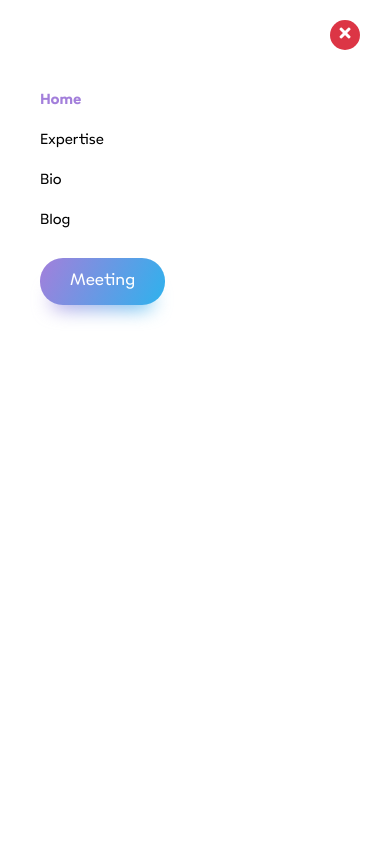
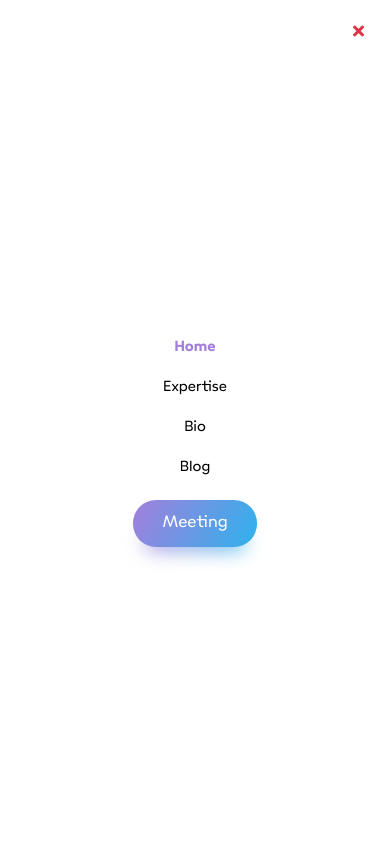
Before and after one commit to faysalchowdhury99/nihal, a website: page src/index.html in a window 390 px wide. Both pictures are taken after a click on the button 340 px from the left and 169 px from the top of the page. Shown: the top 843 px of the page. Drawn offline with nearby package versions, Linux system fonts and the light colour scheme.

Commit message:
Re Design Mobile Menu

```diff
--- a/src/css/responsive.scss
+++ b/src/css/responsive.scss
@@ -2,15 +2,15 @@
   /* =========  Header Section ========= */
   #header-section {
     .navbar-toggler {
-      width: 40px;
-      height: 40px;
-      line-height: 40px;
-      text-align: center;
-      border-radius: 50% !important;
-      padding: 0 !important;
-      background-color: #a37fdb;
       .fa-bars {
-        color: #ffffff;
+        color: #21243d;
+        background-color: #f9f9f9;
+        width: 40px;
+        height: 40px;
+        line-height: 40px;
+        text-align: center;
+        border-radius: 50% !important;
+        padding: 0 !important;
       }
     }
     .navbar {
@@ -24,14 +24,18 @@
         left: 0;
         width: 100%;
         height: 100%;
-        padding: 20px 30px !important;
-        .hide-menu {
-          width: 30px;
-          height: 30px;
-          line-height: 31px;
-          text-align: center;
-          border-radius: 50% !important;
-          padding: 0 !important;
+        &.show-menu {
+          display: flex !important;
+          flex-direction: column;
+          align-items: center;
+          justify-content: center;
+        }
+        &.hide-menu {
+          display: none !important;
+        }
+        .hide-menu-btn-box {
+          right: 20px;
+          top: 20px;
         }
         .navbar-nav {
           margin-top: 30px !important;
@@ -46,14 +50,9 @@
         }
         .navbar-button {
           .button {
-            margin-top: 10px;
+            margin: 0;
+            margin-top: 5px;
           }
-        }
-        &.show-menu {
-          display: block !important;
-        }
-        &.hide-menu {
-          display: none !important;
         }
       }
     }
--- a/src/index.html
+++ b/src/index.html
@@ -69,16 +69,18 @@
       >
         <div class="container">
           <a class="navbar-brand" href="index.html">Ni.hal</a>
-          <button class="navbar-toggler" type="button">
+          <button class="navbar-toggler show-menu-btn p-0" type="button">
             <span class="fas fa-bars"></span>
           </button>
           <div class="collapse navbar-collapse align-items-center">
-            <div class="text-end d-lg-none">
-              <button class="hide-menu border-0 bg-danger">
-                <i class="fas fa-times text-white"></i>
+            <div class="hide-menu-btn-box text-end d-lg-none fixed-top">
+              <button class="hide-menu-btn border-0 bg-white">
+                <i class="fas fa-times text-danger"></i>
               </button>
             </div>
-            <ul class="navbar-nav ms-auto mb-2 mb-lg-0">
+            <ul
+              class="navbar-nav text-center text-lg-start ms-lg-auto mb-2 mb-lg-0"
+            >
               <li class="nav-item">
                 <a
                   class="nav-link active"
--- a/src/js/index.js
+++ b/src/js/index.js
@@ -1,12 +1,12 @@
 // Mobile Menu
-const showMenu = document.querySelector('.navbar-toggler');
-const hideMenu = document.querySelector('.hide-menu');
-showMenu.addEventListener('click', () => {
+const showMenuBtn = document.querySelector('.show-menu-btn');
+const hideMenuBtn = document.querySelector('.hide-menu-btn');
+showMenuBtn.addEventListener('click', () => {
     const navbarCollapse = document.querySelector('.navbar-collapse');
     navbarCollapse.classList.add('show-menu');
     navbarCollapse.classList.remove('hide-menu');
 });
-hideMenu.addEventListener('click', () => {
+hideMenuBtn.addEventListener('click', () => {
     const navbarCollapse = document.querySelector('.navbar-collapse');
     navbarCollapse.classList.add('hide-menu');
     navbarCollapse.classList.remove('show-menu');
```
Also changed, not shown: src/css/responsive.css, 1 other file.
